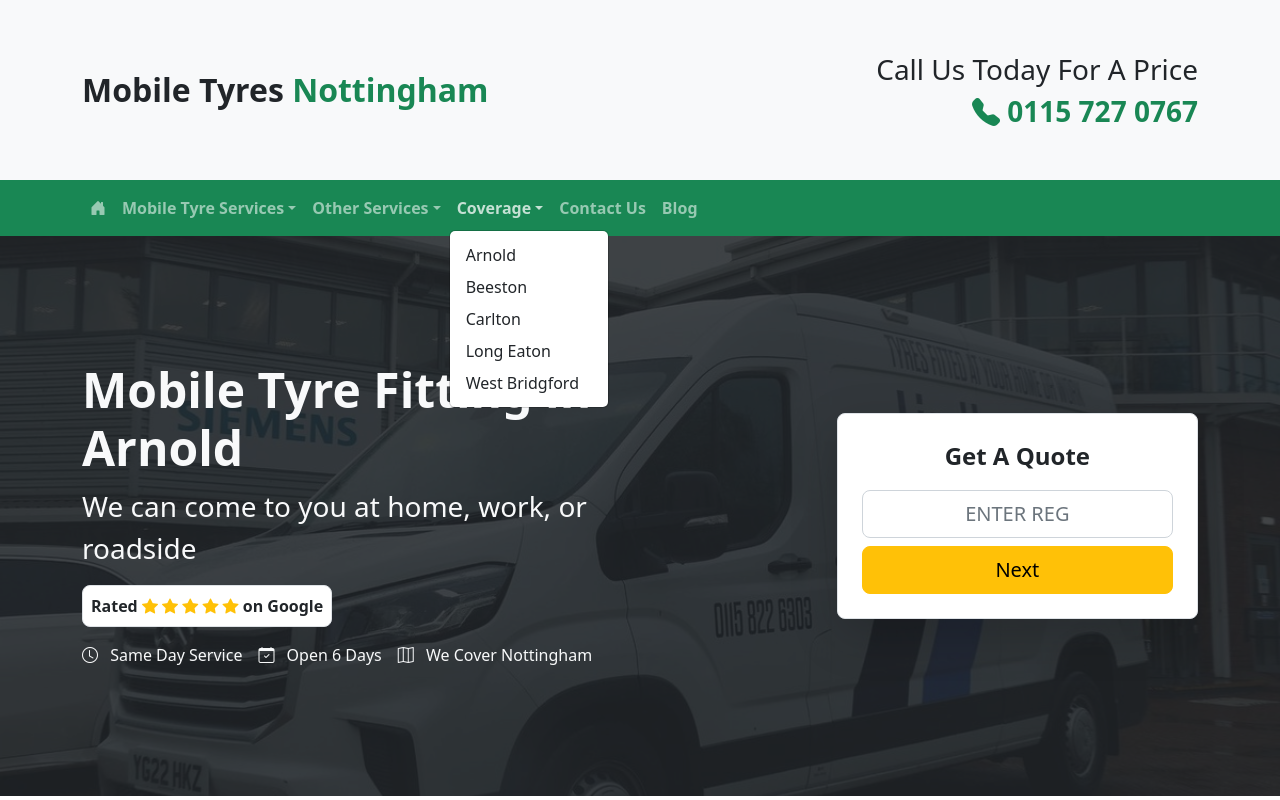
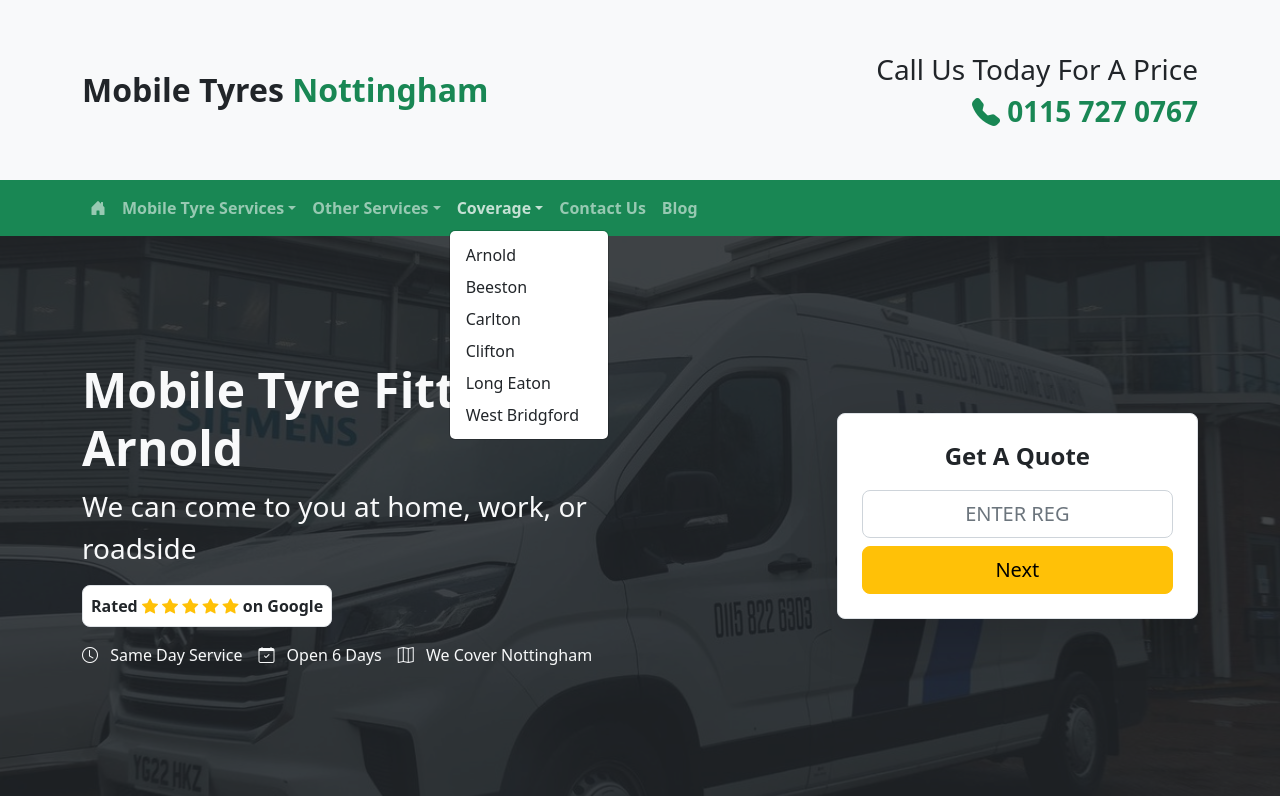
Before and after one commit to Lindleys-DS/mobile-tyres-nottingham, an Astro site: page /mobile-tyre-fitting/arnold in a window 1280 px wide. Both pictures are taken after a click on the button "Coverage". Shown: the top 800 px of the page. Built offline with nearby package versions, Linux system fonts and the light colour scheme; Astro itself is replaced by a stand-in of ours.

Commit message:
Forms changed and new areas added.

```diff
--- a/src/components/Header.astro
+++ b/src/components/Header.astro
@@ -42,6 +42,7 @@
                             <a href="/mobile-tyre-fitting/arnold" class="dropdown-item">Arnold</a>
                             <a href="/mobile-tyre-fitting/beeston" class="dropdown-item">Beeston</a>
                             <a href="/mobile-tyre-fitting/carlton" class="dropdown-item">Carlton</a>
+                            <a href="/mobile-tyre-fitting/clifton" class="dropdown-item">Clifton</a>
                             <!-- <a href="/mobile-tyre-fitting/hucknall" class="dropdown-item">Hucknall</a> -->
                             <!-- <a href="/mobile-tyre-fitting/ilkeston" class="dropdown-item">Ilkeston</a> -->
                             <!-- <a href="/mobile-tyre-fitting/kirkby-in-ashfield" class="dropdown-item">Kirkby-In-Ashfield</a> -->
--- a/src/pages/mobile-tyre-fitting/[city].astro
+++ b/src/pages/mobile-tyre-fitting/[city].astro
@@ -11,6 +11,7 @@
         {params: {city: "carlton"}, props: {title: "Carlton", about: "Carlton is a suburb of Nottingham located to the east of the city centre. It offers a mix of residential and commercial areas, with easy access to Nottingham via public transport. The area is known for its diverse community and local amenities, including Carlton Forum Leisure Centre, Gedling Country Park, and the Carlton Square shopping precinct."}},
         {params: {city: "long-eaton"}, props: {title: "Long Eaton", about: "Long Eaton is a market town located in the Erewash district of Nottinghamshire, England. It is situated just a few miles southwest of Nottingham, near the border with Derbyshire. The town is known for its historic architecture, including the Grade II-listed Long Eaton Town Hall, and has a thriving shopping district with many independent and chain retailers. Long Eaton is also home to several parks and green spaces, including West Park and the Erewash Canal, which provide opportunities for outdoor activities such as boating and walking."}},
         {params: {city: "west-bridgford"}, props: {title: "West Bridgford", about: "West Bridgford is a town located to the south of Nottingham city centre. Known for its thriving food and drink scene, the town is home to numerous cafes, bars, and restaurants. West Bridgford also boasts a number of green spaces, including the popular Victoria Embankment and the Rushcliffe Country Park, making it an attractive destination for outdoor activities."}},
+        {params: {city: "clifton"}, props: {title: "Clifton", about: "Clifton is a suburb located to the south of Nottingham city, close to the border with Nottinghamshire. It is situated near the River Trent and offers a mix of residential and commercial areas. Clifton has a range of amenities, including shops, supermarkets, schools, and leisure facilities. The area is well-connected to Nottingham city centre by public transport and major road networks. Clifton is also known for its green spaces, including Clifton Grove and the nearby Attenborough Nature Reserve, providing opportunities for outdoor activities and nature walks."}}
     ]
 }
 
```
